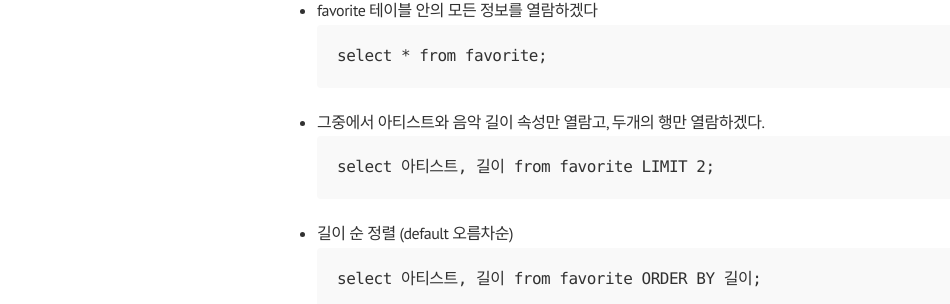
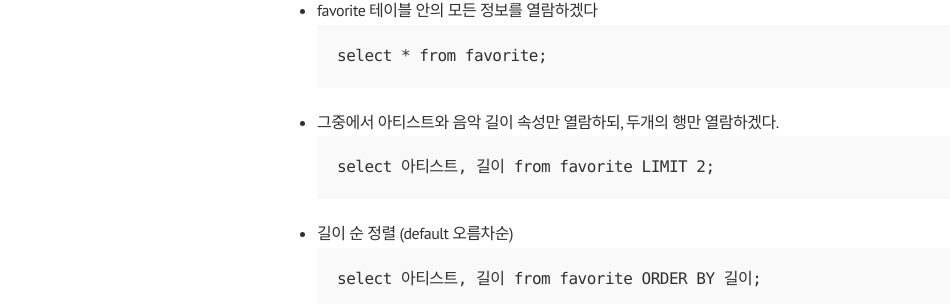
Before and after one commit to shanny924/shanny924.github.io, a Jekyll site: the page built from _posts/2020-03-12-mysql#1.md, in a window 1280 px wide and 1386 px high. Shown: the part 901-1205 px from the top of the window, without its empty margins (3-953 px from the left). Built offline with Jekyll 4.4.1, drawn with Linux system fonts in a browser that asks for light colours; nearby versions of some CDN libraries.

Commit message:
Update 2020-03-12-mysql#1.md

````diff
--- a/_posts/2020-03-12-mysql#1.md
+++ b/_posts/2020-03-12-mysql#1.md
@@ -36,7 +36,7 @@ Table 하나는 엑셀 파일 하나를 나타낸다고 생각하면 됨
 select * from favorite;
 ```
 
-* 그중에서 아티스트와 음악 길이 속성만 열람고, 두개의 행만 열람하겠다.
+* 그중에서 아티스트와 음악 길이 속성만 열람하되, 두개의 행만 열람하겠다.
 ```
 select 아티스트, 길이 from favorite LIMIT 2;
 ```
````
